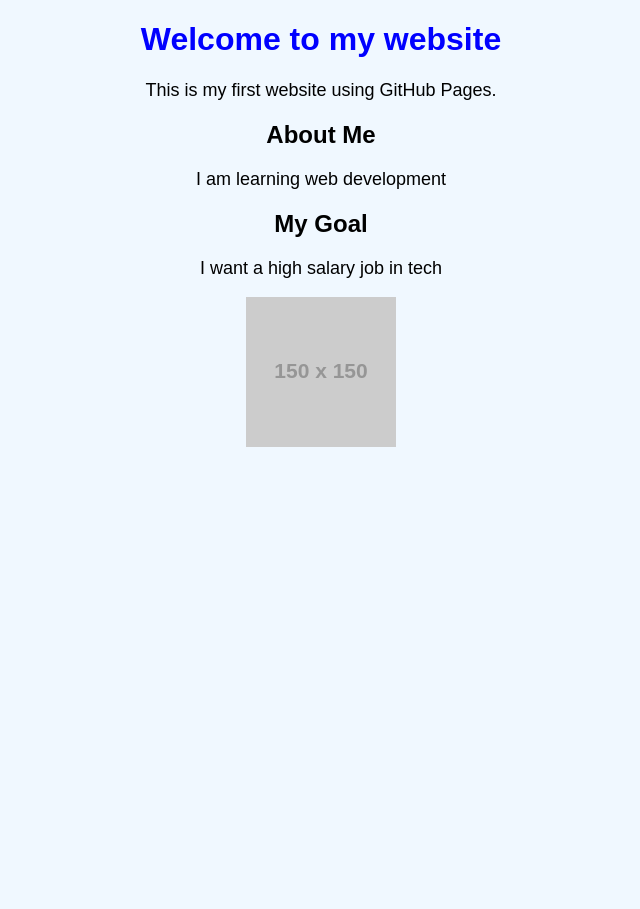
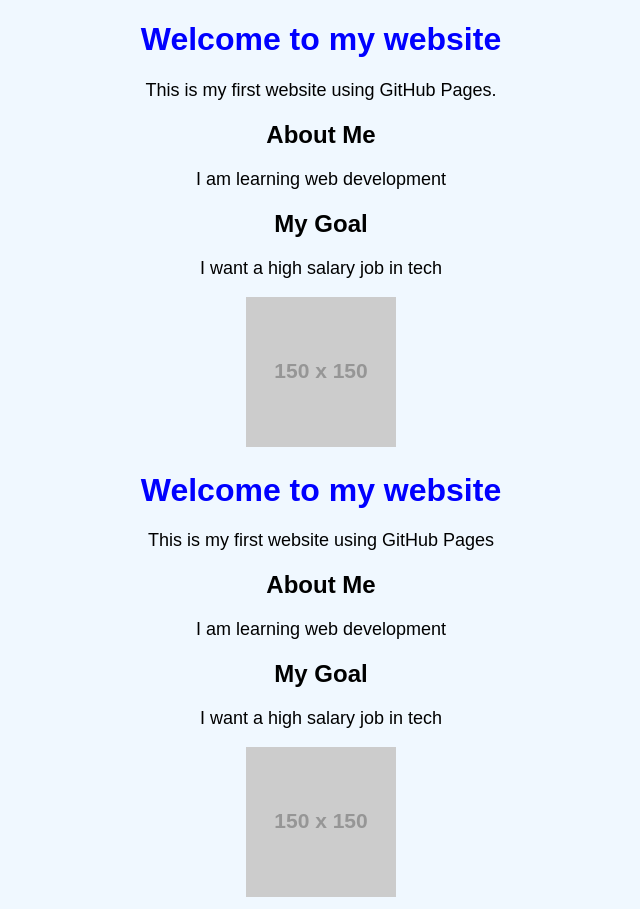
Before and after one commit to chinthasahasra29-oss/my-website, a plain HTML site: page index.html in a window 1280 px wide. Shown: the whole page, without its empty margins (319-959 px from the left). Before the commit the page ends 800 px from the top, so only its background shows below. Drawn offline with Linux system fonts and the light colour scheme; placeholder pictures from the web are drawn by us.

Commit message:
Update index.html

```diff
--- a/index.html
+++ b/index.html
@@ -35,3 +35,21 @@
 
 </body>
 </html>
+<body>
+
+<div class="container">
+
+<h1>Welcome to my website </h1>
+<p>This is my first website using GitHub Pages</p>
+
+<h2>About Me</h2>
+<p>I am learning web development</p>
+
+<h2>My Goal</h2>
+<p>I want a high salary job in tech</p>
+
+<img src="https://via.placeholder.com/150">
+
+</div>
+
+</body>
```
